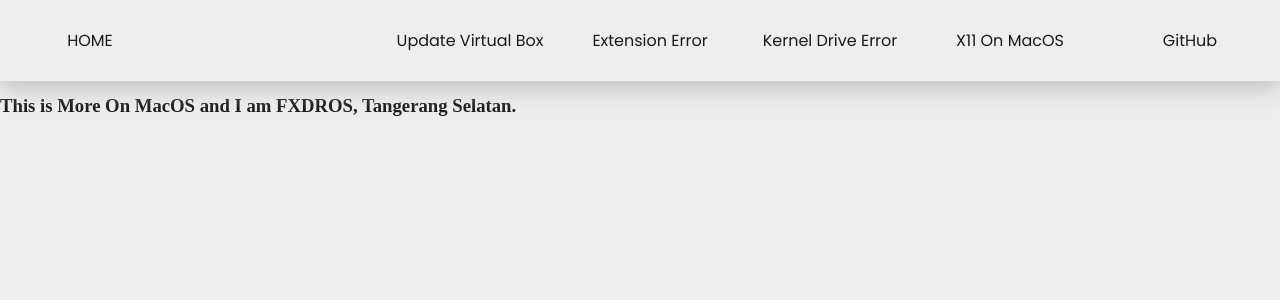
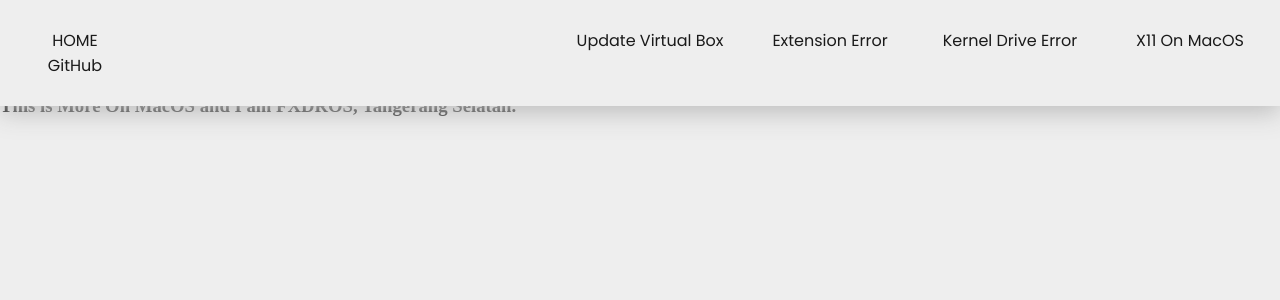
Before and after one commit to FXDROS/virtualbox-on-macos, a Jekyll site: the page built from index.md, in a window 1280 px wide. Shown: the top 300 px of the page. Built offline with Jekyll 4.4.1, drawn with Linux system fonts in a browser that asks for light colours; our own code applies the rules of GitHub Pages for plain Markdown files.

Commit message:
add navbar styling

```diff
--- a/_includes/navbar.html
+++ b/_includes/navbar.html
@@ -1,6 +1,7 @@
 <div class="navbar">
   <div class="left-navbar">
     <div class="menu"><a href="{{ site.baseurl }}/">HOME</a></div>
+    <div class="menu"><a href="{{ site.urlgithub }}/">GitHub</a></div>
   </div>
   <div class="right-navbar">
     <div class="menu">
@@ -15,6 +16,5 @@
     <div class="menu">
       <a href="{{ site.baseurl }}/MacosX11/">X11 On MacOS</a>
     </div>
-    <div class="menu"><a href="{{ site.urlgithub }}/">GitHub</a></div>
   </div>
 </div>
--- a/assets/styles/style.css
+++ b/assets/styles/style.css
@@ -36,8 +36,12 @@
   display: flex;
 }
 
-.navbar .left-navbar .menu,
 .navbar .right-navbar .menu {
   width: 180px;
   text-align: center;
 }
+
+.navbar .left-navbar .menu {
+  width: 150px;
+  text-align: center;
+}
```
